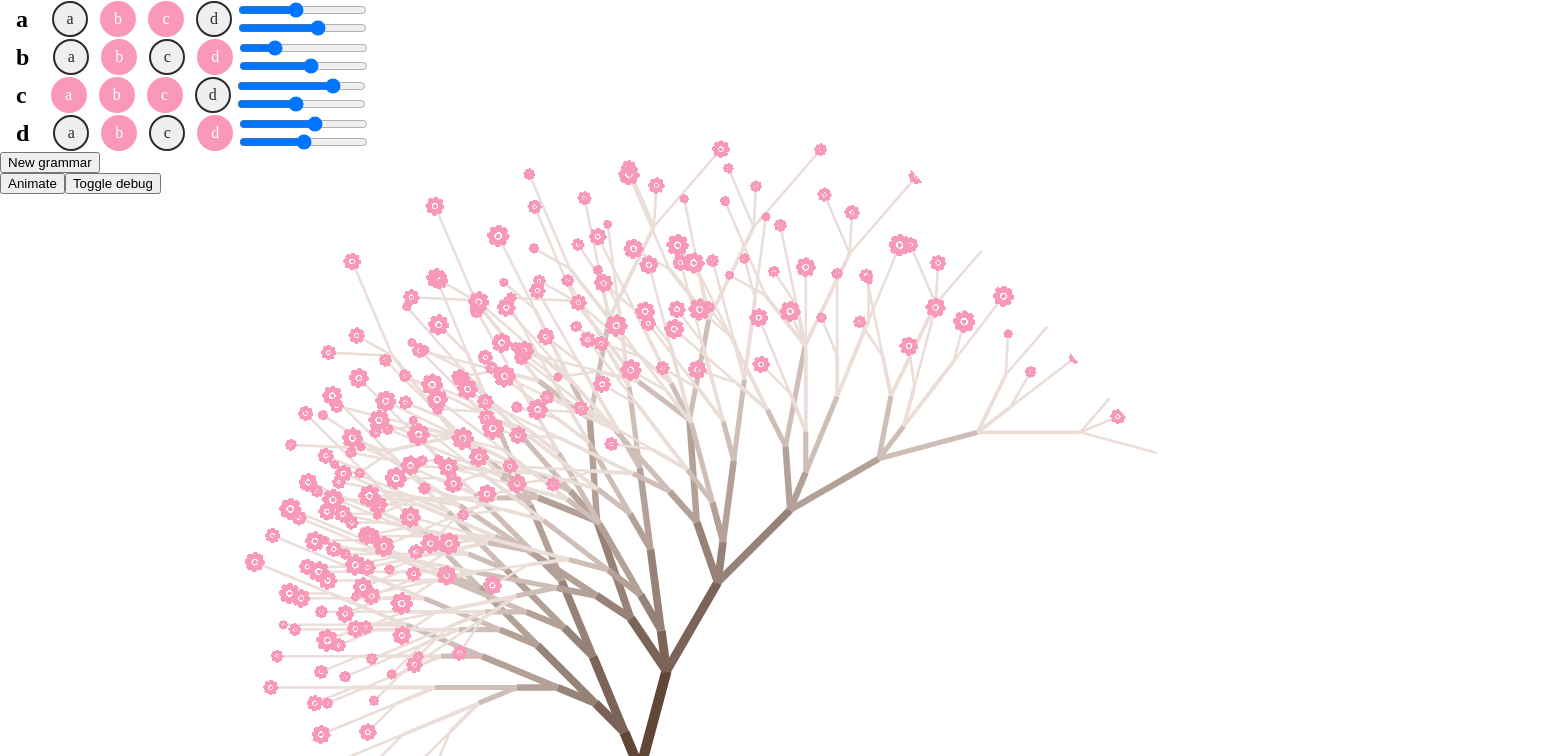
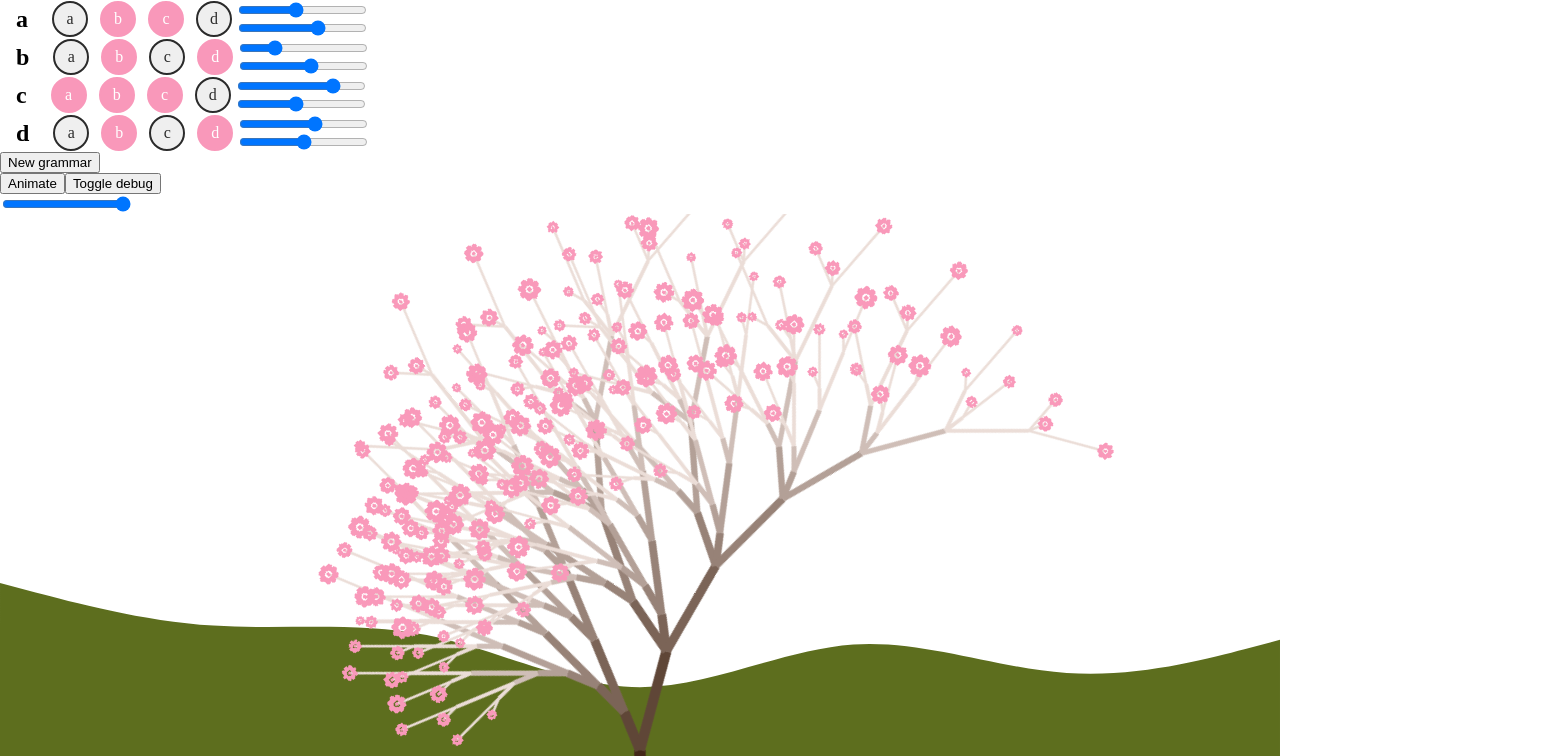
Before and after one commit to domtronn/dc-trees, a Next.js app: page / in a window 1280 px wide. Shown: the top 756 px of the page, 1543 px wide, since content can reach past the window. Built offline with nearby package versions, Linux system fonts and the light colour scheme.

Commit message:
Calculate the bounding box and then don't use it
This absolutely positions the rotated SVG
Positioning could be a lot better
Still need to fix overflow and animation bugs

```diff
--- a/components/controls.jsx
+++ b/components/controls.jsx
@@ -73,14 +73,17 @@ const Controls = ({ grammar: g, onChange = _ => _ }) => {
   }
 
   return (
-    <div>
-      <style>
-      </style>
+    <div
+      css={css`
+        z-index: 20;
+      `}
+    >
       {
         Object
           .entries(grammar)
-          .map(([name, { length, rotation }]) => (
+          .map(([name, { length, rotation }, i]) => (
             <div
+              key={i}
               css={css`display: flex; flex-direction: row; align-items: center;`}
             >
               <h2 css={css`margin: 0 16px;`}>{name}</h2>
@@ -88,8 +91,9 @@ const Controls = ({ grammar: g, onChange = _ => _ }) => {
                 {
                   Object
                     .keys(grammar)
-                  .map(option => (
+                    .map((option, i) => (
                       <Checkbox
+                        key={i}
                         name={`${name}-${option}`}
                         checked={grammar[name].next.includes(option)}
                         onChange={e => handleGrammar({
--- a/pages/index.js
+++ b/pages/index.js
@@ -4,7 +4,8 @@ import Head from 'next/head'
 import { useState, useEffect } from 'react'
 
 import { generate } from '../utils/generate-grammar'
-import { jsx } from '@emotion/core'
+import { boundingRect } from '../utils/bounding-box'
+import { jsx, css } from '@emotion/core'
 import { mix } from 'polished'
 
 import Controls from '../components/controls'
@@ -22,42 +23,7 @@ const cEnd = '#ebddd7'
 
 const treecol = col(cStart, cMid, cEnd)
 
-const Home = ({ grammar, layers, start }) => {
-  const [debug, setDebug] = useState(false)
-  const [rotation, setRotation] = useState(grammar[start].rotation)
-  const [data, setData] = useState(
-    generate(grammar, layers, start, [500, 500])
-  )
-
-  useEffect(() => {
-    setTimeout(() => {
-      ;[...document.querySelectorAll('.branch')]
-        .forEach(p => (p.style.strokeDashoffset = 0))
-
-      ;[...document.querySelectorAll('.flower')]
-        .forEach(p => (p.style.opacity = 1))
-    }, 10)
-  }, [])
-
-  return (
-    <div
-      css={{
-        position: 'relative'
-      }}
-    >
-
-      <Controls
-        grammar={grammar}
-        onChange={newGrammar => {
-          setRotation(newGrammar[start].rotation)
-          setData(
-            generate(newGrammar, layers, start, [500, 500])
-          )
-        }}
-      />
-
-      <button
-        onClick={_ => {
+const animate = _ => {
   ;[...document.querySelectorAll('.branch')]
     .forEach(p => {
       p.style.transitionDuration = '0s'
@@ -70,6 +36,7 @@ const Home = ({ grammar, layers, start }) => {
       p.style.transitionDuration = '0s'
       p.style.transitionDelay = '0s'
       p.style.opacity = 0
+      p.style.transform = 'scale(0)'
     })
 
   setTimeout(_ => {
@@ -84,10 +51,38 @@ const Home = ({ grammar, layers, start }) => {
         p.style.transitionDuration = '0.2s'
         p.style.transitionDelay = `${p.getAttribute('data-delay')}s`
         p.style.opacity = 1
+        p.style.transform = 'scale(1)'
       })
   }, 1)
+}
+
+const Home = ({
+  grammar: _grammar,
+  layers: _layers,
+  start
+}) => {
+  const [debug, setDebug] = useState(false)
+  const [rotation, setRotation] = useState(_grammar[start].rotation)
+  const [grammar, setGrammar] = useState(_grammar)
+  const [layers, setLayers] = useState(_layers)
+
+  const data = generate(grammar, layers, start, [1000, 1000], (length, layer) => length - (layer * 3))
+  const [innerBox, outerBox] = boundingRect(data, rotation, [1000, 1000])
+
+  useEffect(() => animate(), [])
+
+  return (
+    <div css={{ position: 'relative' }}>
+
+      <Controls
+        grammar={grammar}
+        onChange={newGrammar => {
+          setRotation(newGrammar[start].rotation)
+          setGrammar(newGrammar)
         }}
-      >
+      />
+
+      <button onClick={animate}>
         Animate
       </button>
       <button
@@ -95,40 +90,55 @@ const Home = ({ grammar, layers, start }) => {
       >
         Toggle debug
       </button>
+      <input
+        type='range'
+        min={1}
+        max={10}
+        step={1}
+        onChange={e => setLayers(+e.target.value)}
+      />
 
       <style>
         {`
         input { display: block; }
         body { margin: 0; }
-        .tree { margin-bottom: -580px; z-index: 5; position: relative; }
+        .tree { z-index: 5; position: relative; }
         .tree path, .flower {
-          transform-origin: 200px 600px;
         }
-        .flower { opacity: 0; }
+        .flower { opacity: 0; transform: scale(0); }
 
         .debug .flower { display: none; }
-        .debug path[data-g="a"] { stroke: #ff595e !important; }
-        .debug path[data-g="b"] { stroke: #ffca3a !important; }
-        .debug path[data-g="c"] { stroke: #8ac926 !important; }
-        .debug path[data-g="d"] { stroke: #1982c4 !important; }
-        .debug path[data-g="e"] { stroke: #6a4c93 !important; }
       `}
       </style>
       <div
-        style={{ position: 'relative' }}
+        css={css`
+        .debug path[data-g='a'] { stroke: #ff595e !important; }
+        .debug path[data-g='b'] { stroke: #ffca3a !important; }
+        .debug path[data-g='c'] { stroke: #8ac926 !important; }
+        .debug path[data-g='d'] { stroke: #1982c4 !important; }
+        .debug path[data-g='e'] { stroke: #6a4c93 !important; }
+        `}
+        style={{
+          position: 'relative',
+          overflow: 'hidden',
+          maxWidth: '100vw'
+        }}
       >
         <svg
           style={{
-            transform: `rotate(${rotation}rad)`
+            transform: `rotate(${rotation}rad)`,
+            marginLeft: `-50vw`,
+            width: `200vw`,
+            /* marginTop: -((2000 - (outerBox[1][1] - outerBox[1][0])) / 2) */
+            marginTop: `-85vh`
           }}
-          className={`tree ${debug ? 'debug' : ''}`} viewBox='0 0 1000 1000'>
+          className={`tree ${debug ? 'debug' : ''}`} viewBox='0 0 2000 2000'>
           <defs>
             <filter id='gooey'>
               <feGaussianBlur in='SourceGraphic' result='blur' />
               <feColorMatrix in='blur' mode='matrix' values='1 0 0 0 0  0 1 0 0 0  0 0 1 0 0  0 0 0 21 -9' result='cm' />
             </filter>
           </defs>
-
           {
             data
               .map((layer, l, arr) => layer.map(({ start, end, length, g }, i) => (
@@ -168,6 +178,7 @@ const Home = ({ grammar, layers, start }) => {
 
                     data-delay={(data.length * 0.3) + (0.01 * i)}
                     style={{
+                      transformOrigin: `${end[0] - (size / 2)}px ${end[1] - (size / 2)}px`,
                       filter: 'url(#gooey)',
                       transition: `opacity 0.2s linear ${(data.length * 0.3) + (0.01 * i)}s`
                     }}
@@ -179,7 +190,12 @@ const Home = ({ grammar, layers, start }) => {
         </svg>
       </div>
 
-      <svg xmlns='http://www.w3.org/2000/svg' viewBox='0 0 1440 320'>
+      <svg
+        style={{
+          position: 'fixed',
+          bottom: -10
+        }}
+        xmlns='http://www.w3.org/2000/svg' viewBox='0 0 1440 320'>
         <path
           fill='#5d6e1e'
           d='M0,64L40,74.7C80,85,160,107,240,112C320,117,400,107,480,122.7C560,139,640,181,720,181.3C800,181,880,139,960,133.3C1040,128,1120,160,1200,165.3C1280,171,1360,149,1400,138.7L1440,128L1440,320L1400,320C1360,320,1280,320,1200,320C1120,320,1040,320,960,320C880,320,800,320,720,320C640,320,560,320,480,320C400,320,320,320,240,320C160,320,80,320,40,320L0,320Z'
--- /dev/null
+++ b/utils/bounding-box.js
@@ -0,0 +1,43 @@
+export const boundingRect = (data, theta, [x0, y0]) => {
+  const [ innerX, innerY ] = data
+        .reduce((acc, it) => acc.concat(it), [])
+        .reduce(([x, y], { start, end }) => [
+          [
+            Math.min(Math.min(start[0], end[0]), x[0]),
+            Math.max(Math.max(start[0], end[0]), x[1])
+          ],
+          [
+            Math.min(Math.min(start[1], end[1]), y[0]),
+            Math.max(Math.max(start[1], end[1]), y[1])
+          ]
+        ], [[Infinity, -Infinity], [Infinity, -Infinity]])
+
+  const innerPoints = [
+    [innerX[0], innerY[0]],
+    [innerX[1], innerY[1]],
+    [innerX[0], innerY[1]],
+    [innerX[1], innerY[0]],
+  ]
+
+  const outerRect = innerPoints
+        .map(([x, y]) => [
+          x0 + (x - x0) * Math.cos(theta) + (y - y0) * Math.sin(theta),
+          y0 + (x - x0) * Math.sin(theta) + (y - y0) * Math.cos(theta)
+        ])
+        .reduce(([x, y], [x_, y_]) => [
+          [
+            Math.min(x_, x[0]),
+            Math.max(x_, x[1])
+          ],
+          [
+            Math.min(y_, y[0]),
+            Math.max(y_, y[1])
+          ]
+        ], [[Infinity, -Infinity], [Infinity, -Infinity]])
+
+  return [
+    [innerX, innerY],
+    outerRect
+  ]
+
+}
--- a/utils/generate-grammar.js
+++ b/utils/generate-grammar.js
@@ -1,28 +1,28 @@
 const grammars = (s = []) => [...new Set(s)]
-const accumulate = (grammar, arr, offset = 0, start = [0, 0]) => []
+const accumulate = (grammar, arr, offset = 0, start = [0, 0], layer, magF) => []
   .concat(arr)
   .map(g => {
     const [x, y] = start
     const { rotation, length } = grammar[g]
     return {
       g,
-      length,
+      length: magF(length, layer),
       rotation: offset + rotation,
       start: [x, y],
       end: [
-        x - (length * Math.sin(offset + rotation)),
-        y - (length * Math.cos(offset + rotation)) // Needs to be minus to go up
+        x - (magF(length, layer) * Math.sin(offset + rotation)),
+        y - (magF(length, layer) * Math.cos(offset + rotation)) // Needs to be minus to go up
       ]
     }
   })
 
-export const generate = (grammar = {}, levels = 1, start = 'a', startPos = [500, 500]) => {
+export const generate = (grammar = {}, levels = 1, start = 'a', startPos = [500, 500], magF = _ => _) => {
   return Array(levels)
     .fill()
     .reduce((acc, it, i, arr) => [
       ...acc,
       acc[i].reduce((inner, { g, rotation, end }) => inner.concat(
-        accumulate(grammar, grammars(grammar[g].next), rotation, end)
+        accumulate(grammar, grammars(grammar[g].next), rotation, end, i, magF)
       ), [])
-    ], [accumulate(grammar, start, 0, startPos)])
+    ], [accumulate(grammar, start, 0, startPos, 0, magF)])
 }
```
Lines whose indentation alone changed are shown as unchanged.
